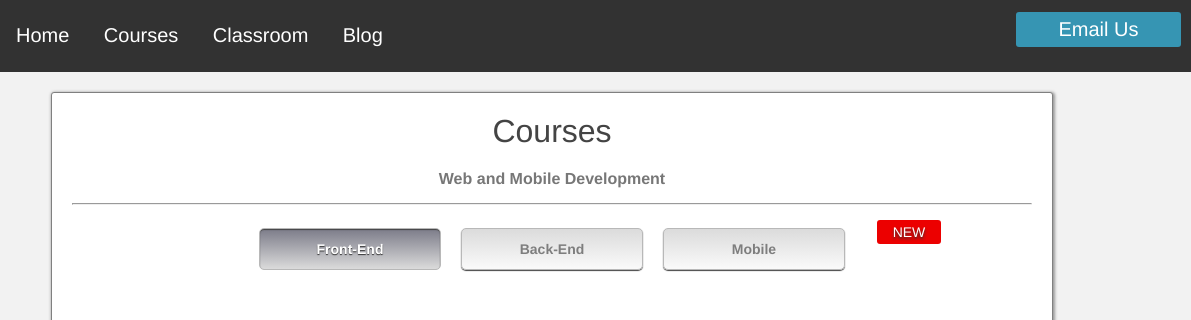
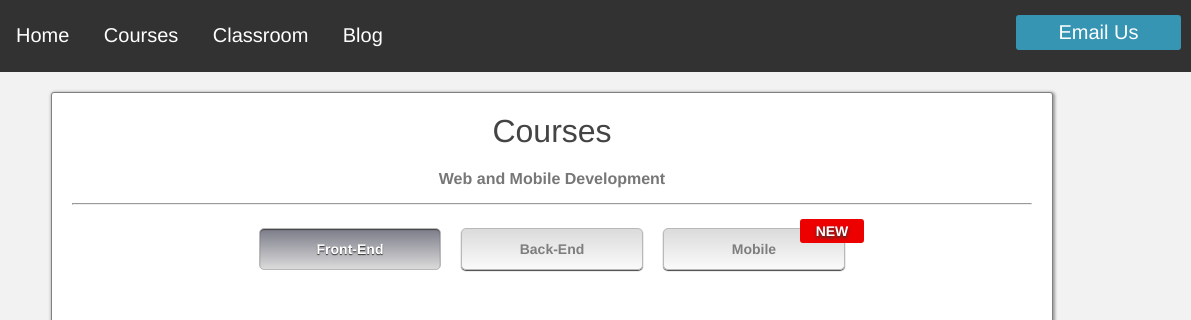
Before and after one commit to GreyThompson/Assignment1, a plain HTML site: page courses/courses.html in a window 1280 px wide. Shown: the top 320 px of the page, 89-1280 px from the left. Drawn offline with Linux system fonts and the light colour scheme.

Commit message:
post-presentation upate

```diff
--- a/courses/courses.html
+++ b/courses/courses.html
@@ -34,11 +34,8 @@
 		                <nav class="group">
 		                    <a href="#" class="btn" data-tab="tab1">Front-End</a>
 		                    <a href="#" class="btn" data-tab="tab2">Back-End</a>
-		                    <a href="#" class="btn" data-tab="tab3">Mobile</a>
-						<div class="new-banner">NEW</div>
-
+		                    <a href="#" class="btn" data-tab="tab3">Mobile<div class="new-banner">NEW</div></a>
 		                </nav>
-
 
 		                <div class="content" id="tab1">
 			            	<h1>Front-End Development</h1>
--- a/css/style.css
+++ b/css/style.css
@@ -44,7 +44,7 @@ html {
 	height: 35px;
 	width: 165px;
 	background-color: #3695B3;
-	margin: 12px 10px 0 0;
+	margin: 15px 10px 0 0;
 	border-radius: 3px;
 }
 
@@ -229,7 +229,7 @@ html {
 
 .new-banner {
 	position: absolute;
-	top: 220px; right: 250px;
+	top: -10px; right: -20px;
 	height: 24px;
 	width: 64px;
 	background-color: #ec0000;
@@ -250,6 +250,7 @@ html {
 }
 
 #tabs nav .btn {
+	position: relative;
     display: inline-block;
     color: #7e7e7e;
     background: linear-gradient(#dbdbdb, #fafafa);
```
Also changed, not shown: 3 other files.
